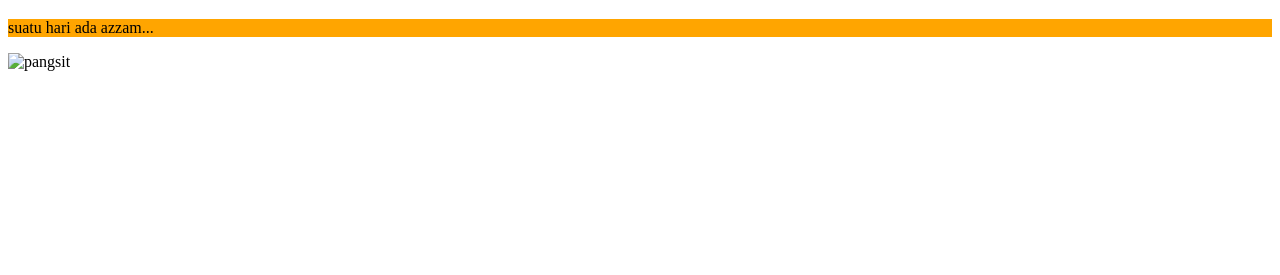
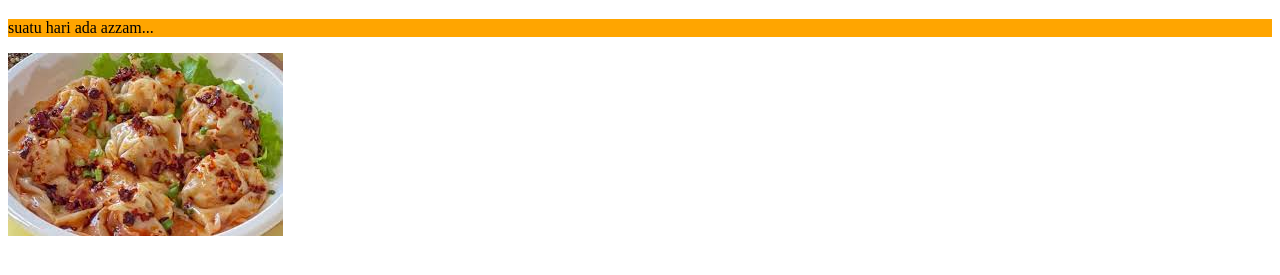
Before and after one commit to Abiy111/p, a plain HTML site: page index.html in a window 1280 px wide. Shown: the part 61-336 px from the top of the page. Drawn offline with Linux system fonts and the light colour scheme.

Commit message:
Update index.html

```diff
--- a/index.html
+++ b/index.html
@@ -10,4 +10,4 @@
  <h1 style="background-color:Gray;">kisah pangsit chili oil azzam</h1>
 <p style="background-color:Orange;">suatu hari ada azzam...</p>
 
-<img src="]untitled.jpg" alt="pangsit">
+<img src="Untitled.jpg" alt="pangsit">
```
